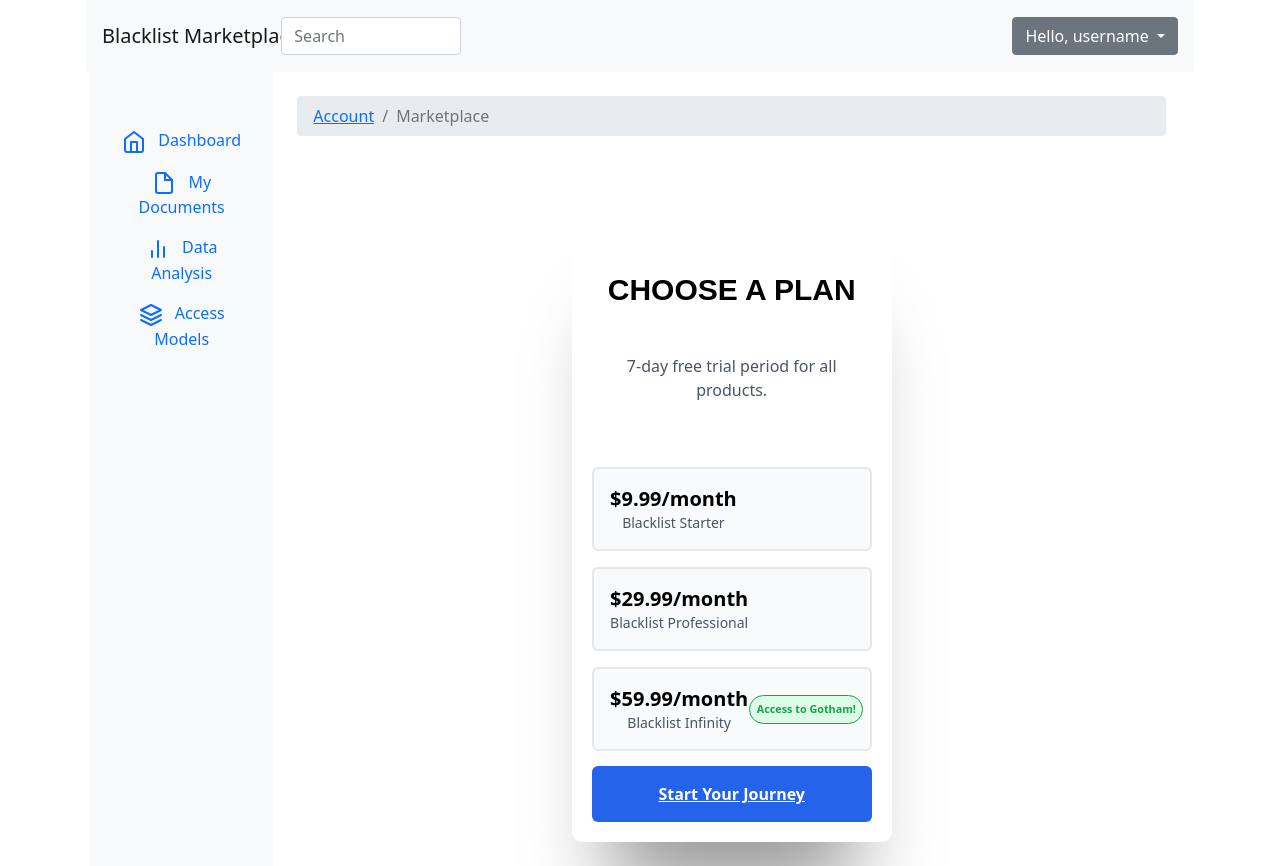
After one commit to saplanyanki/Blacklist_Fraud_Detection_App, a Flask app: template app/templates/marketplace.html in a window 1280 px wide. The commit adds this page. Run offline with Flask 3, Linux system fonts and the light colour scheme; the template is opened without the code that fills it, so the values that code supplies are empty; some libraries are stand-ins or nearby versions.

Commit message:
marketplace added - old files removed

```diff
--- /dev/null
+++ b/app/static/css/payments.css
@@ -0,0 +1,102 @@
+.plan-chooser {
+    background-color: rgba(255, 255, 255, 1);
+    max-width: 320px;
+    border-radius: 10px;
+    padding: 20px;
+    color: #000;
+    box-shadow: 0px 87px 78px -39px rgba(0,0,0,0.4);
+  }
+
+  .header {
+    text-align: center;
+    margin-top: 0.75rem;
+  }
+
+  .plan-chooser .title {
+    font-size: 1.875rem;
+    font-weight: 700;
+    line-height: 1.25rem;
+    color: rgba(0, 0, 0, 1);
+  }
+
+  .plan-chooser .desc {
+    margin-top: 0.4rem;
+    font-size: 1rem;
+    line-height: 1.5rem;
+    color: rgba(75, 85, 99, 1);
+  }
+
+  .plan-option {
+    margin-top: 1rem;
+    margin-bottom: 15px;
+  }
+
+  .plan-option label {
+    cursor: pointer;
+    overflow: hidden;
+    border: 2px solid rgba(229, 231, 235, 1);
+    border-radius: 0.375rem;
+    background-color: rgba(249, 250, 251, 1);
+    display: flex;
+    align-items: center;
+    justify-content: space-between;
+    padding: 1rem .4rem;
+    margin: 10px 0;
+    transform: all .15s ease;
+  }
+
+  .plan-option label .plan-info {
+    display: flex;
+    flex-direction: column;
+    margin-left: 10px;
+  }
+
+  .plan-cost {
+    font-size: 1.25rem;
+    line-height: 1.75rem;
+    font-weight: 600;
+    color: rgba(0, 0, 0, 1);
+  }
+
+  .plan-name {
+    font-size: 0.875rem;
+    line-height: 1.25rem;
+    color: rgba(75, 85, 99, 1);
+  }
+
+  .reduction {
+    display: inline-block;
+    border-radius: 9999px;
+    border: 1px solid rgba(22, 163, 74, 1);
+    background-color: rgba(220, 252, 231, 1);
+    padding: 0.2rem .4rem;
+    font-size: 0.675rem;
+    line-height: 1.25rem;
+    font-weight: 600;
+    color: rgba(22, 163, 74, 1);
+  }
+
+  .plan-option input:checked + label {
+    border-color: rgba(37, 99, 235, 1);
+  }
+
+  .choose-btn {
+    width: 100%;
+    display: inline-flex;
+    align-items: center;
+    justify-content: center;
+    border-radius: 0.375rem;
+    background-color: rgba(37, 99, 235, 1);
+    padding: 1rem 3rem;
+    font-weight: 600;
+    color: #fff;
+    transform: all .15s ease;
+  }
+
+  .choose-btn:hover {
+    opacity: .9;
+  }
+
+  .plan-option input {
+    display: none;
+  }
--- /dev/null
+++ b/app/templates/marketplace.html
@@ -0,0 +1,123 @@
+<!DOCTYPE html>
+<html>
+    <head>
+        <meta charset="utf-8">
+        <meta content="width=device-width, initial-scale=1.0" name="viewport">
+        <link href="static/assets/favicon.jpg" rel="icon">
+        <link rel="stylesheet" type="text/css" href="{{ url_for('static', filename='../static/css/new_style.css') }}">
+        <link rel="stylesheet" type="text/css" href="{{ url_for('static', filename='../static/css/payments.css') }}">
+    </head>
+
+    <div class="container", style="text-align: center;">
+        <body>
+            <link rel="stylesheet" href="https://stackpath.bootstrapcdn.com/bootstrap/5.0.0-alpha1/css/bootstrap.min.css" integrity="sha384-r4NyP46KrjDleawBgD5tp8Y7UzmLA05oM1iAEQ17CSuDqnUK2+k9luXQOfXJCJ4I" crossorigin="anonymous">
+            <script src="https://cdn.jsdelivr.net/npm/popper.js@1.16.0/dist/umd/popper.min.js" integrity="sha384-Q6E9RHvbIyZFJoft+2mJbHaEWldlvI9IOYy5n3zV9zzTtmI3UksdQRVvoxMfooAo" crossorigin="anonymous"></script>
+            <script src="https://stackpath.bootstrapcdn.com/bootstrap/5.0.0-alpha1/js/bootstrap.min.js" integrity="sha384-oesi62hOLfzrys4LxRF63OJCXdXDipiYWBnvTl9Y9/TRlw5xlKIEHpNyvvDShgf/" crossorigin="anonymous"></script>
+            <nav class="navbar navbar-light bg-light p-3">
+                <div class="d-flex col-12 col-md-3 col-lg-2 mb-2 mb-lg-0 flex-wrap flex-md-nowrap justify-content-between">
+                    <a class="navbar-brand" href="#">
+                        Blacklist Marketplace
+                    </a>
+                    <button class="navbar-toggler d-md-none collapsed mb-3" type="button" data-toggle="collapse" data-target="#sidebar" aria-controls="sidebar" aria-expanded="false" aria-label="Toggle navigation">
+                        <span class="navbar-toggler-icon"></span>
+                    </button>
+                </div>
+                <div class="col-12 col-md-4 col-lg-2">
+                    <input class="form-control form-control-dark" type="text" placeholder="Search" aria-label="Search">
+                </div>
+                <div class="col-12 col-md-5 col-lg-8 d-flex align-items-center justify-content-md-end mt-3 mt-md-0">
+                    <div class="dropdown">
+                        <button class="btn btn-secondary dropdown-toggle" type="button" id="dropdownMenuButton" data-toggle="dropdown" aria-expanded="false">
+                          Hello, username
+                        </button>
+                        <ul class="dropdown-menu" aria-labelledby="dropdownMenuButton">
+                          <li><a class="dropdown-item" href="#">Settings</a></li>
+                          <li><a class="dropdown-item" href="#">Sign out</a></li>
+                        </ul>
+                      </div>
+                </div>
+            </nav>
+            <div class="container-fluid">
+                <div class="row">
+                    <nav id="sidebar" class="col-md-3 col-lg-2 d-md-block bg-light sidebar collapse">
+                        <div class="position-sticky pt-md-5">
+                            <ul class="nav flex-column">
+                                <li class="nav-item">
+                                  <a class="nav-link active" aria-current="page" href="/prediction_output/table">
+                                    <svg xmlns="http://www.w3.org/2000/svg" width="24" height="24" viewBox="0 0 24 24" fill="none" stroke="currentColor" stroke-width="2" stroke-linecap="round" stroke-linejoin="round" class="feather feather-home"><path d="M3 9l9-7 9 7v11a2 2 0 0 1-2 2H5a2 2 0 0 1-2-2z"></path><polyline points="9 22 9 12 15 12 15 22"></polyline></svg>
+                                    <span class="ml-2">Dashboard</span>
+                                  </a>
+                                </li>
+                                <li class="nav-item">
+                                  <a class="nav-link" href="/my_documents.html">
+                                    <svg xmlns="http://www.w3.org/2000/svg" width="24" height="24" viewBox="0 0 24 24" fill="none" stroke="currentColor" stroke-width="2" stroke-linecap="round" stroke-linejoin="round" class="feather feather-file"><path d="M13 2H6a2 2 0 0 0-2 2v16a2 2 0 0 0 2 2h12a2 2 0 0 0 2-2V9z"></path><polyline points="13 2 13 9 20 9"></polyline></svg>
+                                    <span class="ml-2">My Documents</span>
+                                  </a>
+                                </li>
+                                <li class="nav-item">
+                                  <a class="nav-link" href="/data_analysis.html">
+                                    <svg xmlns="http://www.w3.org/2000/svg" width="24" height="24" viewBox="0 0 24 24" fill="none" stroke="currentColor" stroke-width="2" stroke-linecap="round" stroke-linejoin="round" class="feather feather-bar-chart-2"><line x1="18" y1="20" x2="18" y2="10"></line><line x1="12" y1="20" x2="12" y2="4"></line><line x1="6" y1="20" x2="6" y2="14"></line></svg>
+                                    <span class="ml-2">Data Analysis</span>
+                                  </a>
+                                </li>
+                                <li class="nav-item">
+                                  <a class="nav-link" href="/access_models.html">
+                                    <svg xmlns="http://www.w3.org/2000/svg" width="24" height="24" viewBox="0 0 24 24" fill="none" stroke="currentColor" stroke-width="2" stroke-linecap="round" stroke-linejoin="round" class="feather feather-layers"><polygon points="12 2 2 7 12 12 22 7 12 2"></polygon><polyline points="2 17 12 22 22 17"></polyline><polyline points="2 12 12 17 22 12"></polyline></svg>
+                                    <span class="ml-2">Access Models</span>
+                                  </a>
+                                </li>
+                              </ul>
+                          </div>
+                    </nav>
+                    <main class="col-md-9 ml-sm-auto col-lg-10 px-md-4 py-4">
+                        <nav aria-label="breadcrumb">
+                            <ol class="breadcrumb">
+                              <li class="breadcrumb-item"><a href="#">Account</a></li>
+                              <li class="breadcrumb-item active" aria-current="page">Marketplace</li>
+                            </ol>
+                        </nav>
+                      <br><br>
+                      <form class="plan-chooser" style="margin: 0 auto;">
+                        <div class="header">
+                            <br><br>
+                            <span class="title">Choose a Plan</span>
+                            <br><br>
+                            <p class="desc">7-day free trial period for all products.</p>
+                        </div>
+                        <div class="plan-option">
+                            <input value="free" id="free" name="plan" type="radio">
+                          <label for="free">
+                            <div class="plan-info">
+                            <span class="plan-cost">$9.99/month</span>
+                            <span class="plan-name">Blacklist Starter</span>
+                            </div>
+                          </label>
+                        </div>
+                        <div class="plan-option">
+                            <input value="monthly" id="monthly" name="plan" type="radio">
+                          <label for="monthly">
+                            <div class="plan-info">
+                            <span class="plan-cost">$29.99/month</span>
+                            <span class="plan-name">Blacklist Professional</span>
+                            </div>
+                          </label>
+                        </div>
+                        <div class="plan-option">
+                            <input value="annual" id="annual" name="plan" type="radio">
+                          <label for="annual">
+                             <div class="plan-info">
+                            <span class="plan-cost">$59.99/month</span>
+                            <span class="plan-name">Blacklist Infinity</span>
+                            </div>
+                            <span class="reduction"> Access to Gotham! </span>
+                          </label>
+                        </div>
+                            <a href="#" title="" class="choose-btn"> Start Your Journey</a>
+
+                      </form>
+                    </main>
+                </div>
+            </div>
+        </body>
+    </div>
+</html>
--- a/app/views.py
+++ b/app/views.py
@@ -147,3 +147,9 @@ def my_documents():
             return redirect(url_for('views.prediction_output'))
 
     return render_template('my_documents.html', recent_file=most_recent_user_data)
+
+@views.route('/marketplace.html')
+@login_required
+def marketplace():
+
+    return render_template('/marketplace.html')
```
Also changed, not shown: app/templates/access_models.html (+3 -9 lines), app/templates/data_analysis.html (+3 -9 lines), app/templates/my_documents.html (+9 -14 lines), app/templates/notused_index.html (deleted, +0 -107 lines), app/templates/notused_selection.html (deleted, +0 -50 lines), app/templates/prediction_output.html (+8 -9 lines), app/templates/prediction_output_old.html (deleted, +0 -34 lines).
